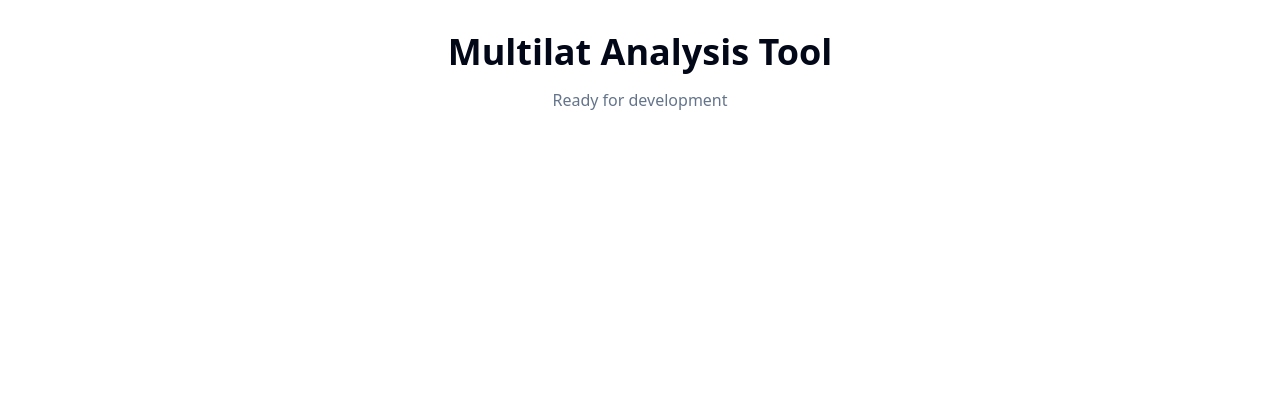
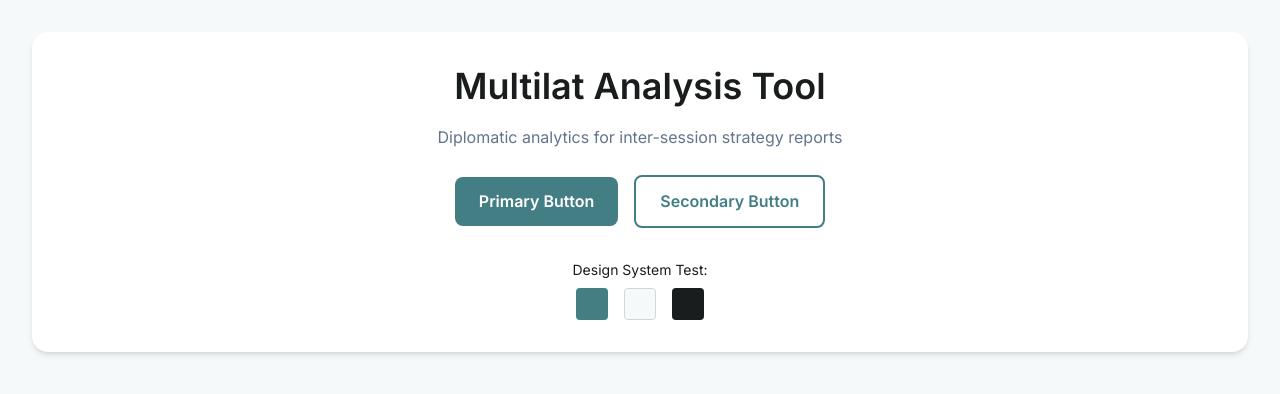
Before and after one commit to Robs-Git-Hub/multilat_analysis_tool, a React (Vite) app: page / in a window 1280 px wide. Shown: the top 394 px of the page. Built offline with nearby package versions, Linux system fonts and the light colour scheme.

Commit message:
Implement design system setup
Configure Tailwind with custom colors, font, and layout utilities.

```diff
--- a/index.html
+++ b/index.html
@@ -1,14 +1,20 @@
+
 <!DOCTYPE html>
 <html lang="en">
   <head>
     <meta charset="UTF-8" />
     <meta name="viewport" content="width=device-width, initial-scale=1.0" />
-    <title>multi-beacon-analyzer-kit</title>
-    <meta name="description" content="Lovable Generated Project" />
-    <meta name="author" content="Lovable" />
+    <title>Multilat Analysis Tool</title>
+    <meta name="description" content="Diplomatic analytics for inter-session strategy reports" />
+    <meta name="author" content="Multilat Team" />
 
-    <meta property="og:title" content="multi-beacon-analyzer-kit" />
-    <meta property="og:description" content="Lovable Generated Project" />
+    <!-- Inter Font from Google Fonts -->
+    <link rel="preconnect" href="https://fonts.googleapis.com">
+    <link rel="preconnect" href="https://fonts.gstatic.com" crossorigin>
+    <link href="https://fonts.googleapis.com/css2?family=Inter:wght@400;600&display=swap" rel="stylesheet">
+
+    <meta property="og:title" content="Multilat Analysis Tool" />
+    <meta property="og:description" content="Diplomatic analytics for inter-session strategy reports" />
     <meta property="og:type" content="website" />
     <meta property="og:image" content="https://lovable.dev/opengraph-image-p98pqg.png" />
 
--- a/src/App.tsx
+++ b/src/App.tsx
@@ -3,14 +3,32 @@ import React from 'react';
 
 const App = () => {
   return (
-    <div className="min-h-screen bg-background">
-      <div className="container mx-auto p-8">
-        <h1 className="text-4xl font-bold text-center">
-          Multilat Analysis Tool
-        </h1>
-        <p className="text-center text-muted-foreground mt-4">
-          Ready for development
-        </p>
+    <div className="min-h-screen bg-multilat-surface">
+      <div className="container-app py-8">
+        <div className="card-shadow bg-card p-8 text-center">
+          <h1 className="text-4xl text-heading text-multilat-text mb-4">
+            Multilat Analysis Tool
+          </h1>
+          <p className="text-body text-muted-foreground mb-6">
+            Diplomatic analytics for inter-session strategy reports
+          </p>
+          <div className="flex flex-col sm:flex-row gap-4 justify-center items-center">
+            <button className="bg-multilat-primary text-white px-6 py-3 rounded-lg font-semibold hover:opacity-90 transition-opacity focus-visible:outline-multilat-primary">
+              Primary Button
+            </button>
+            <button className="border-2 border-multilat-primary text-multilat-primary px-6 py-3 rounded-lg font-semibold hover:bg-multilat-primary hover:text-white transition-colors focus-visible:outline-multilat-primary">
+              Secondary Button
+            </button>
+          </div>
+          <div className="mt-8 text-sm text-multilat-text">
+            <p>Design System Test:</p>
+            <div className="flex justify-center gap-4 mt-2">
+              <div className="w-8 h-8 bg-multilat-primary rounded" title="Primary: #437e84"></div>
+              <div className="w-8 h-8 bg-multilat-surface border border-gray-300 rounded" title="Surface: #f6f9f9"></div>
+              <div className="w-8 h-8 bg-multilat-text rounded" title="Text: #1a1d1d"></div>
+            </div>
+          </div>
+        </div>
       </div>
     </div>
   );
--- a/src/index.css
+++ b/src/index.css
@@ -1,3 +1,4 @@
+
 @tailwind base;
 @tailwind components;
 @tailwind utilities;
@@ -15,7 +16,8 @@
     --popover: 0 0% 100%;
     --popover-foreground: 222.2 84% 4.9%;
 
-    --primary: 222.2 47.4% 11.2%;
+    /* Using multilat primary color #437e84 for primary */
+    --primary: 198 32% 37%;
     --primary-foreground: 210 40% 98%;
 
     --secondary: 210 40% 96.1%;
@@ -32,24 +34,17 @@
 
     --border: 214.3 31.8% 91.4%;
     --input: 214.3 31.8% 91.4%;
-    --ring: 222.2 84% 4.9%;
+    --ring: 198 32% 37%; /* teal focus ring */
 
     --radius: 0.5rem;
 
     --sidebar-background: 0 0% 98%;
-
     --sidebar-foreground: 240 5.3% 26.1%;
-
     --sidebar-primary: 240 5.9% 10%;
-
     --sidebar-primary-foreground: 0 0% 98%;
-
     --sidebar-accent: 240 4.8% 95.9%;
-
     --sidebar-accent-foreground: 240 5.9% 10%;
-
     --sidebar-border: 220 13% 91%;
-
     --sidebar-ring: 217.2 91.2% 59.8%;
   }
 
@@ -63,8 +58,8 @@
     --popover: 222.2 84% 4.9%;
     --popover-foreground: 210 40% 98%;
 
-    --primary: 210 40% 98%;
-    --primary-foreground: 222.2 47.4% 11.2%;
+    --primary: 198 32% 37%;
+    --primary-foreground: 210 40% 98%;
 
     --secondary: 217.2 32.6% 17.5%;
     --secondary-foreground: 210 40% 98%;
@@ -80,7 +75,7 @@
 
     --border: 217.2 32.6% 17.5%;
     --input: 217.2 32.6% 17.5%;
-    --ring: 212.7 26.8% 83.9%;
+    --ring: 198 32% 37%;
     --sidebar-background: 240 5.9% 10%;
     --sidebar-foreground: 240 4.8% 95.9%;
     --sidebar-primary: 224.3 76.3% 48%;
@@ -98,6 +93,64 @@
   }
 
   body {
-    @apply bg-background text-foreground;
+    @apply bg-background text-foreground font-inter;
+    font-size: 16px;
+    line-height: 1.6;
+  }
+
+  h1, h2, h3, h4, h5, h6 {
+    @apply font-semibold;
+    line-height: 1.25;
+  }
+
+  /* Focus outline for accessibility */
+  *:focus-visible {
+    @apply outline-2 outline-multilat-primary outline-offset-2;
   }
 }
+
+/* Responsive design utilities */
+@layer utilities {
+  .container-app {
+    @apply container mx-auto px-4 max-w-app;
+  }
+
+  .card-shadow {
+    @apply rounded-2xl shadow-md;
+  }
+
+  .text-body {
+    font-size: 16px;
+    line-height: 1.6;
+  }
+
+  .text-heading {
+    @apply font-semibold;
+    line-height: 1.25;
+  }
+
+  /* Mobile-first responsive breakpoints */
+  @media (max-width: 374px) {
+    .container-app {
+      @apply px-2;
+    }
+  }
+
+  @media (min-width: 375px) {
+    .container-app {
+      @apply px-4;
+    }
+  }
+
+  @media (min-width: 768px) {
+    .container-app {
+      @apply px-6;
+    }
+  }
+
+  @media (min-width: 1024px) {
+    .container-app {
+      @apply px-8;
+    }
+  }
+}
--- a/tailwind.config.ts
+++ b/tailwind.config.ts
@@ -1,3 +1,4 @@
+
 import type { Config } from "tailwindcss";
 
 export default {
@@ -61,12 +62,39 @@ export default {
 					'accent-foreground': 'hsl(var(--sidebar-accent-foreground))',
 					border: 'hsl(var(--sidebar-border))',
 					ring: 'hsl(var(--sidebar-ring))'
-				}
+				},
+				// Custom design system colors from design-guidelines.txt
+				'multilat-primary': '#437e84',
+				'multilat-surface': '#f6f9f9',
+				'multilat-text': '#1a1d1d'
+			},
+			fontFamily: {
+				sans: ['Inter', 'ui-sans-serif', 'system-ui', '-apple-system', 'BlinkMacSystemFont', 'Segoe UI', 'Roboto', 'Helvetica Neue', 'Arial', 'Noto Sans', 'sans-serif'],
+				inter: ['Inter', 'ui-sans-serif', 'system-ui', 'sans-serif']
+			},
+			fontSize: {
+				'body': ['16px', '1.6']
+			},
+			lineHeight: {
+				'heading': '1.25'
+			},
+			fontWeight: {
+				'semibold': '600'
 			},
 			borderRadius: {
 				lg: 'var(--radius)',
 				md: 'calc(var(--radius) - 2px)',
-				sm: 'calc(var(--radius) - 4px)'
+				sm: 'calc(var(--radius) - 4px)',
+				'2xl': '1rem'
+			},
+			boxShadow: {
+				'md': '0 4px 6px -1px rgb(0 0 0 / 0.1), 0 2px 4px -2px rgb(0 0 0 / 0.1)'
+			},
+			maxWidth: {
+				'app': '1280px'
+			},
+			spacing: {
+				'base': '16px'
 			},
 			keyframes: {
 				'accordion-down': {
```
